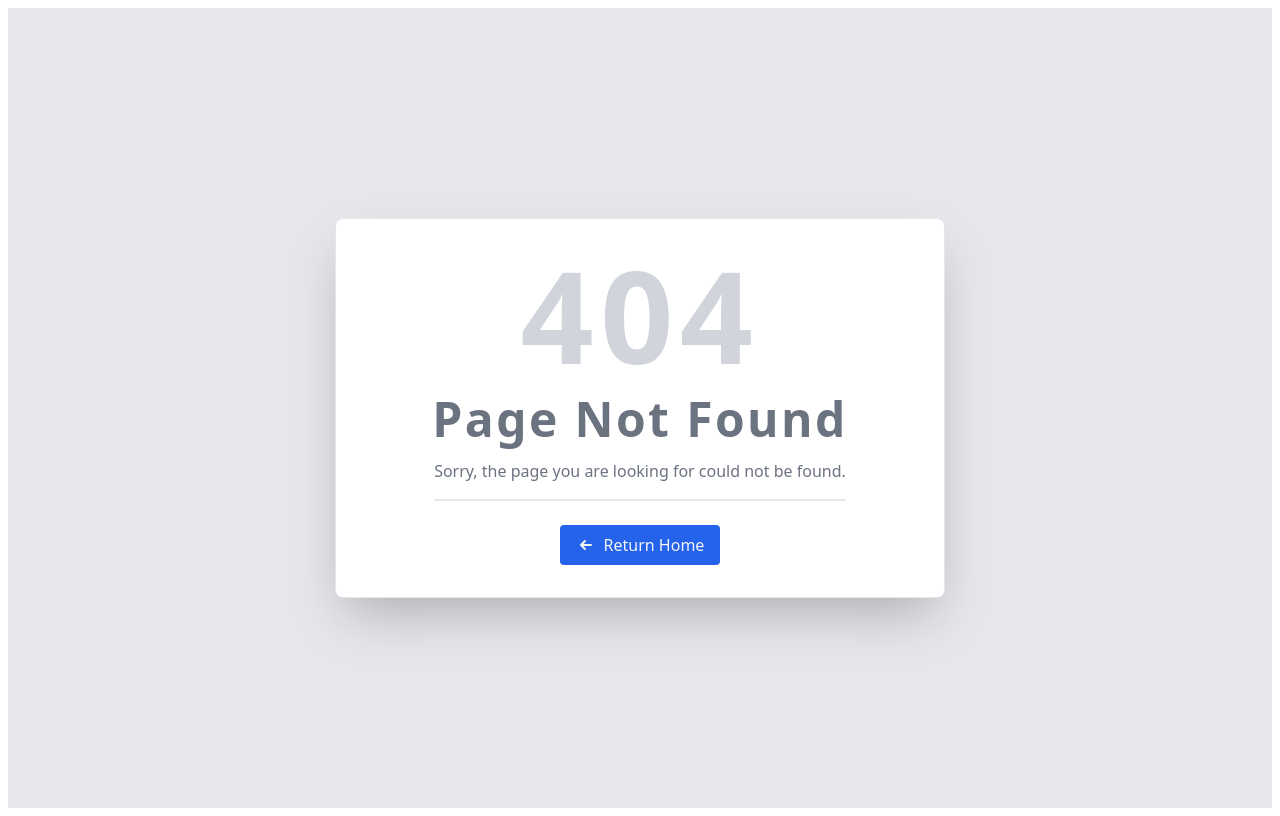
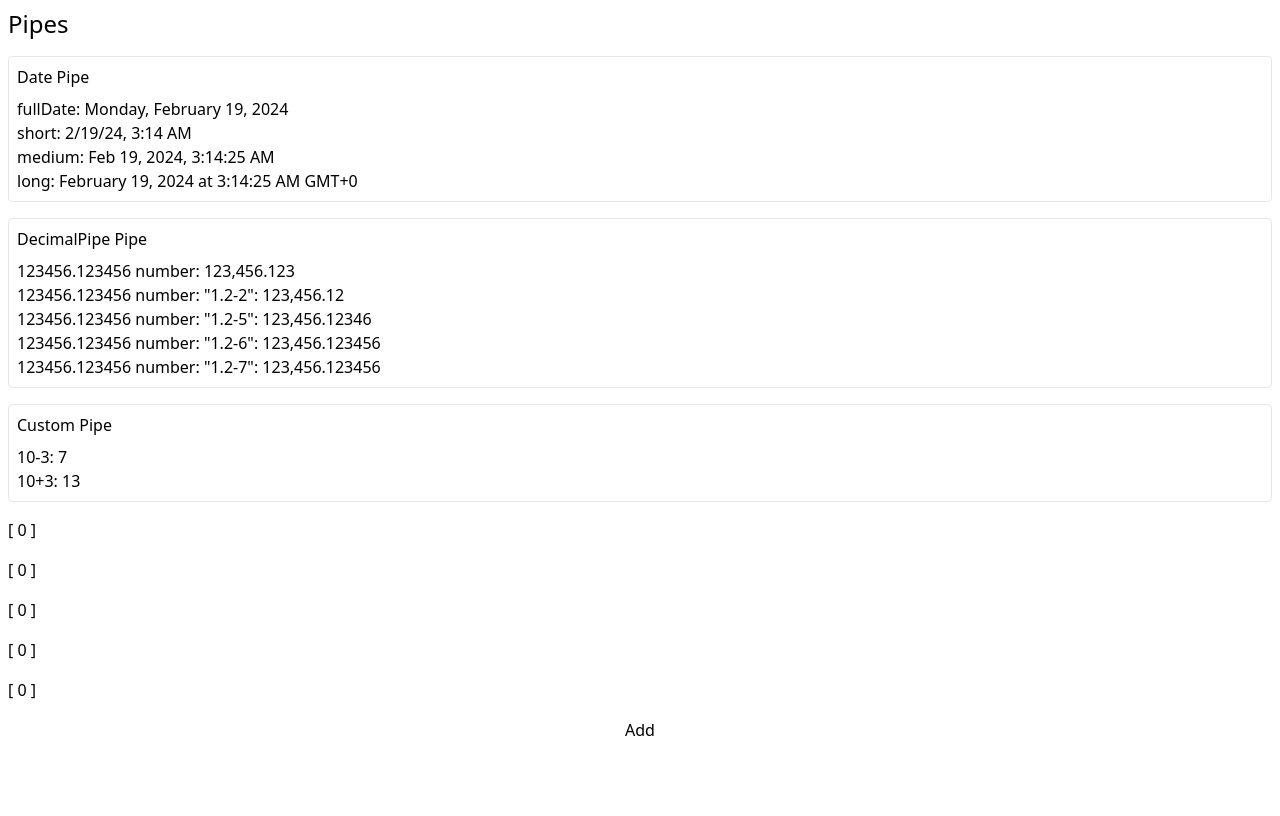
Before and after one commit to Angular-learning-group-2024/jiaxi_yang, an Angular app: page /pipe in a window 1280 px wide. Before the commit this address had no page. Built offline with nearby package versions, Linux system fonts and the light colour scheme.

Commit message:
Add PipeComponent

```diff
--- /dev/null
+++ b/src/app/components/async-pipe/async-pipe.component.ts
@@ -0,0 +1,35 @@
+import { Observable, interval } from "rxjs";
+import { map, startWith, take } from "rxjs/operators";
+
+import { AsyncPipe } from "@angular/common";
+import { Component } from "@angular/core";
+
+@Component({
+  standalone: true,
+  selector: "app-hero-async-message",
+  template: ` <h2 clsss="text-xxl">Async Messages and AsyncPipe</h2>
+    <p>{{ message$ | async }}</p>
+    <button type="button" (click)="resend()">Resend Messages</button>`,
+  imports: [AsyncPipe],
+})
+export class AsyncPipeComponent {
+  message$: Observable<string>;
+  private messages = [
+    "You are my hero!",
+    "You are the best hero!",
+    "Will you be my hero?",
+  ];
+  constructor() {
+    this.message$ = this.getResendObservable();
+  }
+  resend() {
+    this.message$ = this.getResendObservable();
+  }
+  private getResendObservable() {
+    return interval(1000).pipe(
+      take(this.messages.length),
+      map((i) => `Message #${i + 1}: ${this.messages[i]}`),
+      startWith("Waiting for messages...")
+    );
+  }
+}
--- /dev/null
+++ b/src/app/components/pipe/array.pipe.ts
@@ -0,0 +1,18 @@
+import { Pipe, PipeTransform } from "@angular/core";
+
+@Pipe({
+  name: "array",
+  standalone: true,
+})
+export class ArrayPipe implements PipeTransform {
+  transform<T>(initValue: T[]): T[] {
+    return initValue.slice(-1);
+  }
+}
+
+@Pipe({
+  name: "imPureArray",
+  standalone: true,
+  pure: false,
+})
+export class ImPureArrayPipe extends ArrayPipe {}
--- /dev/null
+++ b/src/app/components/pipe/calculate.pipe.ts
@@ -0,0 +1,25 @@
+import { Pipe, PipeTransform } from "@angular/core";
+
+export enum ECalculateMode {
+  PLUS,
+  MINUS,
+}
+
+type TCalculatePipeParams = {
+  mode: ECalculateMode;
+  value: number;
+};
+
+@Pipe({
+  name: "calculate",
+  standalone: true,
+})
+export class CalculatePipe implements PipeTransform {
+  transform(initValue: number, { mode, value }: TCalculatePipeParams): number {
+    if (mode === ECalculateMode.PLUS) {
+      return initValue + value;
+    }
+
+    return initValue - value;
+  }
+}
--- /dev/null
+++ b/src/app/components/pipe/pipe.component.html
@@ -0,0 +1,52 @@
+<div class="text-2xl">Pipes</div>
+
+<div class="flex flex-col gap-4 mt-4">
+  <div class="border rounded p-2 flex flex-col gap-2">
+    <div>Date Pipe</div>
+    <div flex flex-col gap-1>
+      <div>fullDate: {{ date | date: "fullDate" }}</div>
+      <div>short: {{ date | date: "short" }}</div>
+      <div>medium: {{ date | date: "medium" }}</div>
+      <div>long: {{ date | date: "long" }}</div>
+    </div>
+  </div>
+
+  <div class="border rounded p-2 flex flex-col gap-2">
+    <div>DecimalPipe Pipe</div>
+    <div flex flex-col gap-1>
+      <div>123456.123456 number: {{ 123456.123456 | number }}</div>
+      <div>
+        123456.123456 number: "1.2-2": {{ 123456.123456 | number: "1.2-2" }}
+      </div>
+      <div>
+        123456.123456 number: "1.2-5": {{ 123456.123456 | number: "1.2-5" }}
+      </div>
+      <div>
+        123456.123456 number: "1.2-6": {{ 123456.123456 | number: "1.2-6" }}
+      </div>
+      <div>
+        123456.123456 number: "1.2-7": {{ 123456.123456 | number: "1.2-7" }}
+      </div>
+    </div>
+  </div>
+  <div class="border rounded p-2 flex flex-col gap-2">
+    <div>Custom Pipe</div>
+    <div flex flex-col gap-1>
+      <div>
+        10-3: {{ 10 | calculate: { mode: ECalculateMode.MINUS, value: 3 } }}
+      </div>
+      <div>
+        10+3: {{ 10 | calculate: { mode: ECalculateMode.PLUS, value: 3 } }}
+      </div>
+    </div>
+  </div>
+
+  <div>{{ list | array | json }}</div>
+  <div>{{ list | imPureArray | json }}</div>
+  <div>{{ newList | array | json }}</div>
+
+  <div>{{ list | json }}</div>
+  <div>{{ newList | json }}</div>
+
+  <button (click)="addNumberToList()">Add</button>
+</div>
--- /dev/null
+++ b/src/app/components/pipe/pipe.component.ts
@@ -0,0 +1,33 @@
+import { DatePipe, DecimalPipe, JsonPipe } from "@angular/common";
+import { Component } from "@angular/core";
+
+import { ArrayPipe, ImPureArrayPipe } from "./array.pipe";
+import { CalculatePipe, ECalculateMode } from "./calculate.pipe";
+
+@Component({
+  selector: "app-pipe",
+  standalone: true,
+  imports: [
+    DatePipe,
+    DecimalPipe,
+    CalculatePipe,
+    JsonPipe,
+    ArrayPipe,
+    ImPureArrayPipe,
+  ],
+  templateUrl: "./pipe.component.html",
+})
+export class PipeComponent {
+  ECalculateMode = ECalculateMode;
+
+  date = new Date();
+
+  list = [0];
+
+  newList = [0];
+
+  addNumberToList() {
+    this.list.push(this.list.length);
+    this.newList = [...this.list];
+  }
+}
```
Also changed, not shown: src/app/app.routes.ts (+10 -0 lines).
